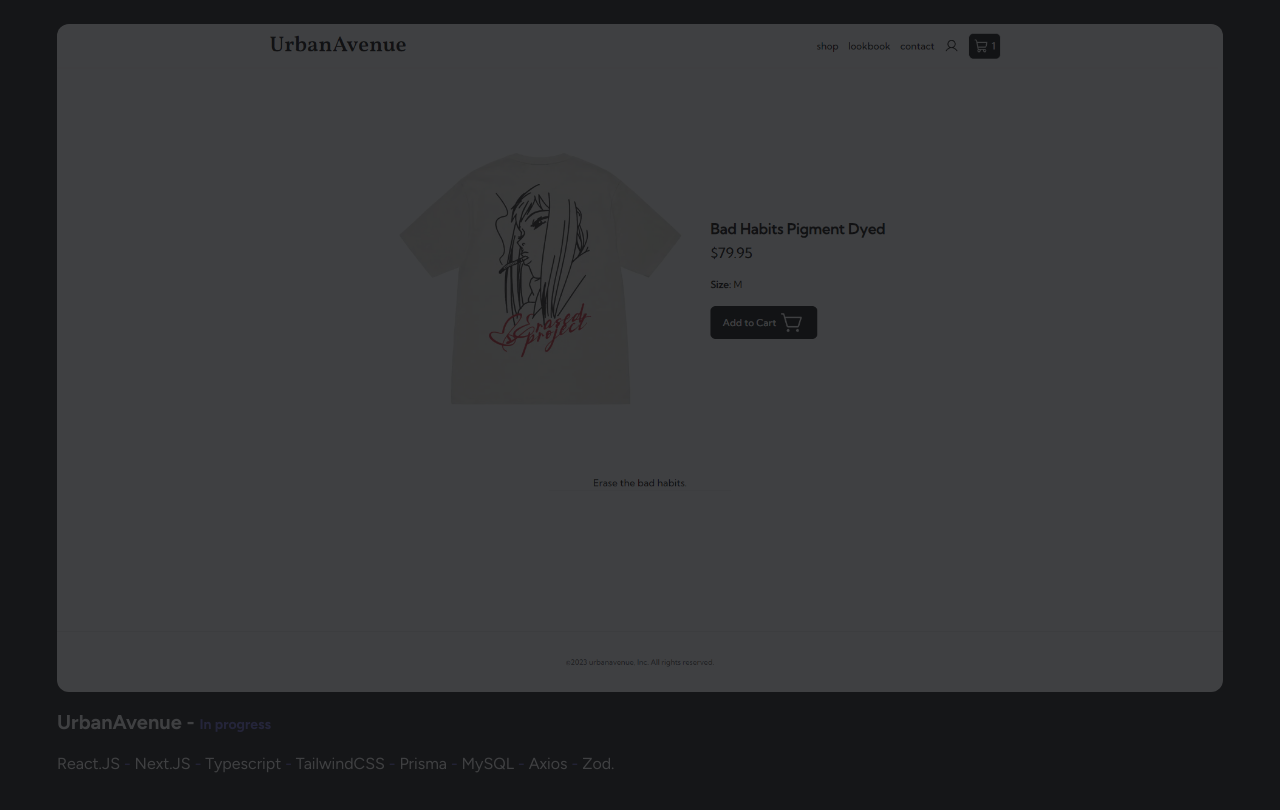
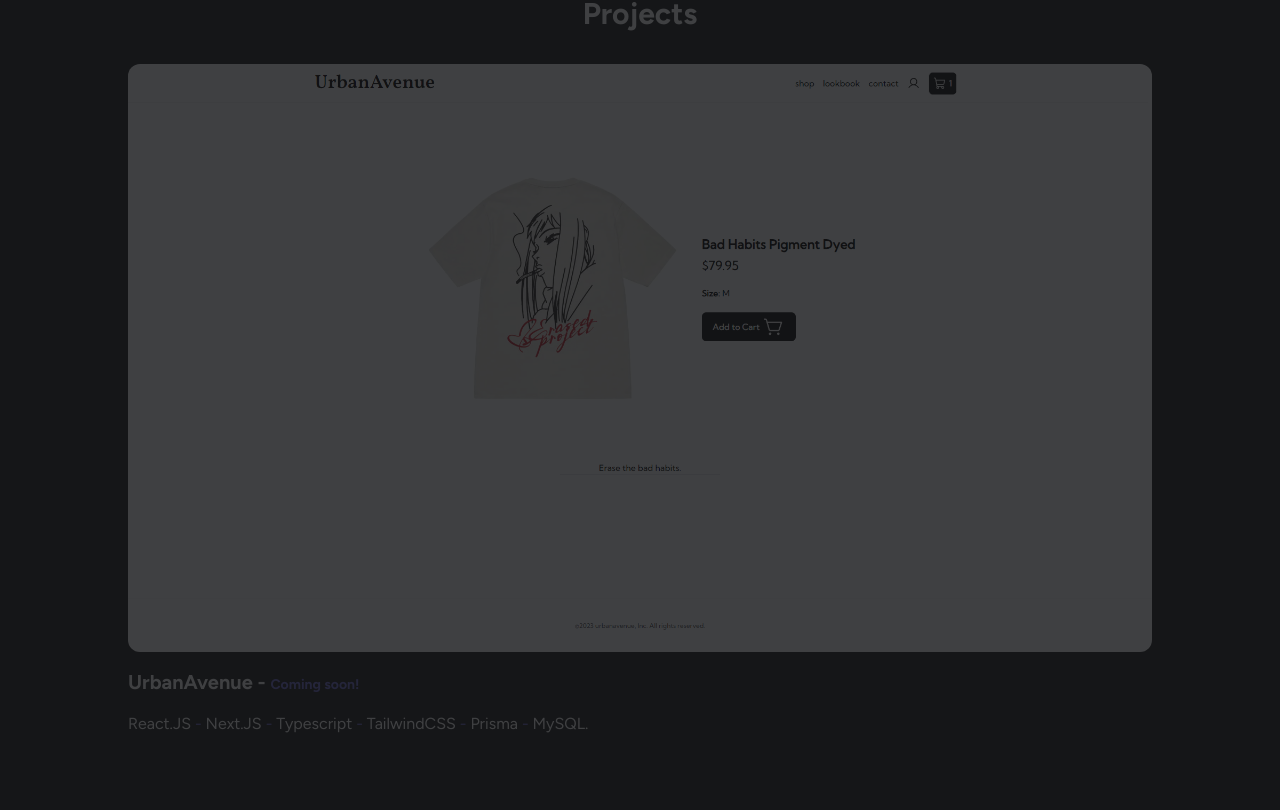
Before and after one commit to LrAmaral/portfolio, a Next.js app: page / in a window 1280 px wide. Shown: the part 2490-3300 px from the top of the page. Built offline with nearby package versions, Linux system fonts and the light colour scheme.

Commit message:
minor-changes

```diff
--- a/components/Intro.tsx
+++ b/components/Intro.tsx
@@ -3,6 +3,7 @@
 import Image from "next/image";
 import { useTransform, useScroll, motion } from "framer-motion";
 import { useRef } from "react";
+import TypewriterComponent from "typewriter-effect";
 
 import profilePic from '../public/assets/profile.png'
 
@@ -17,16 +18,27 @@ const Intro = () => {
 
   return (
     <motion.section style={{ opacity }} ref={targetRef} className='w-full h-screen flex flex-col justify-center items-center'>
-        <div className="flex-col md:flex-row flex justify-center items-center gap-14">
-          <Image src={profilePic} alt="photo" className="w-[12rem] md:w-[18rem]" />
+        <div className="flex-col md:flex-row flex justify-center items-center gap-16">
+          <Image src={profilePic} alt="photo" className="w-[12rem] md:w-[18rem] pointer-events-none" />
           <div className="space-y-8">
             <div>
               <p className="opacity-60">Hello, I'm</p>
               <p className="text-xl md:text-3xl font-bold">Lucas Amaral</p>
               <p className="text-lg md:text-2xl opacity-60">Frontend Developer</p>
             </div>
-            <p className="font-extrabold text-xl md:text-3xl items-center ">
-                I Bring Your Ideas To Life Through  <span className="text-alt">Programming</span>.
+            <p className="font-extrabold text-xl md:text-3xl items-center">
+                I Bring Your Ideas To Life Through
+                <span className="text-alt">
+                  <TypewriterComponent options={{
+                    strings: [
+                      "Programming.",
+                      "Coding.",
+                      "Development.",
+                    ],
+                    autoStart: true,
+                    loop: true,
+                    }}/>
+                </span>
             </p>
           </div>
       </div>
--- a/components/Project.tsx
+++ b/components/Project.tsx
@@ -17,7 +17,7 @@ const Project = () => {
 
   return (
     <motion.div style={{opacity}} ref={targetRef} id="project" className="w-full h-screen md:h-[110vh] items-center justify-center flex">
-      <div className="max-w-full mx-auto">
+      <div className="max-w-5xl mx-auto">
       <div className="flex flex-col border-alt items-center gap-16 md:gap-8">
         <div className="flex items-center flex-col gap-2">
           <p className="text-neutral-400">Browse My Recent</p>
@@ -25,18 +25,16 @@ const Project = () => {
         </div>
         <div className="space-y-4">
           <Link href="#" target="_blank">
-            <Image src={'/assets/shop.jpg'} alt="imagem" width={1920} height={1080} className="rounded-xl"/>
+            <Image src={'/assets/shop.jpg'} alt="imagem" width={1920} height={1080} className="rounded-xl pointer-events-none"/>
           </Link>
-          <p className="md:text-xl font-bold">UrbanAvenue - <span className="text-sm text-alt">In progress</span></p>
+          <p className="md:text-xl font-bold">UrbanAvenue - <span className="text-sm text-alt">Coming soon!</span></p>
           <p className="text-justify text-xs md:text-base">
             React.JS <span className="text-alt">- </span>
             Next.JS  <span className="text-alt">- </span>
             Typescript <span className="text-alt">- </span>
             TailwindCSS <span className="text-alt">- </span>
             Prisma <span className="text-alt">- </span>
-            MySQL <span className="text-alt">- </span>
-            Axios <span className="text-alt">- </span>
-            Zod.
+            MySQL.
           </p>
         </div>
       </div>
--- a/package.json
+++ b/package.json
@@ -31,7 +31,8 @@
     "tailwind-merge": "^1.14.0",
     "tailwind-scrollbar": "^3.0.4",
     "tailwindcss": "3.3.3",
-    "typescript": "5.1.6"
+    "typescript": "5.1.6",
+    "typewriter-effect": "^2.21.0"
   },
   "devDependencies": {
     "@rocketseat/eslint-config": "^2.1.0",
```
Also changed, not shown: 1 other file (tests, documents, lock files or other folders).
